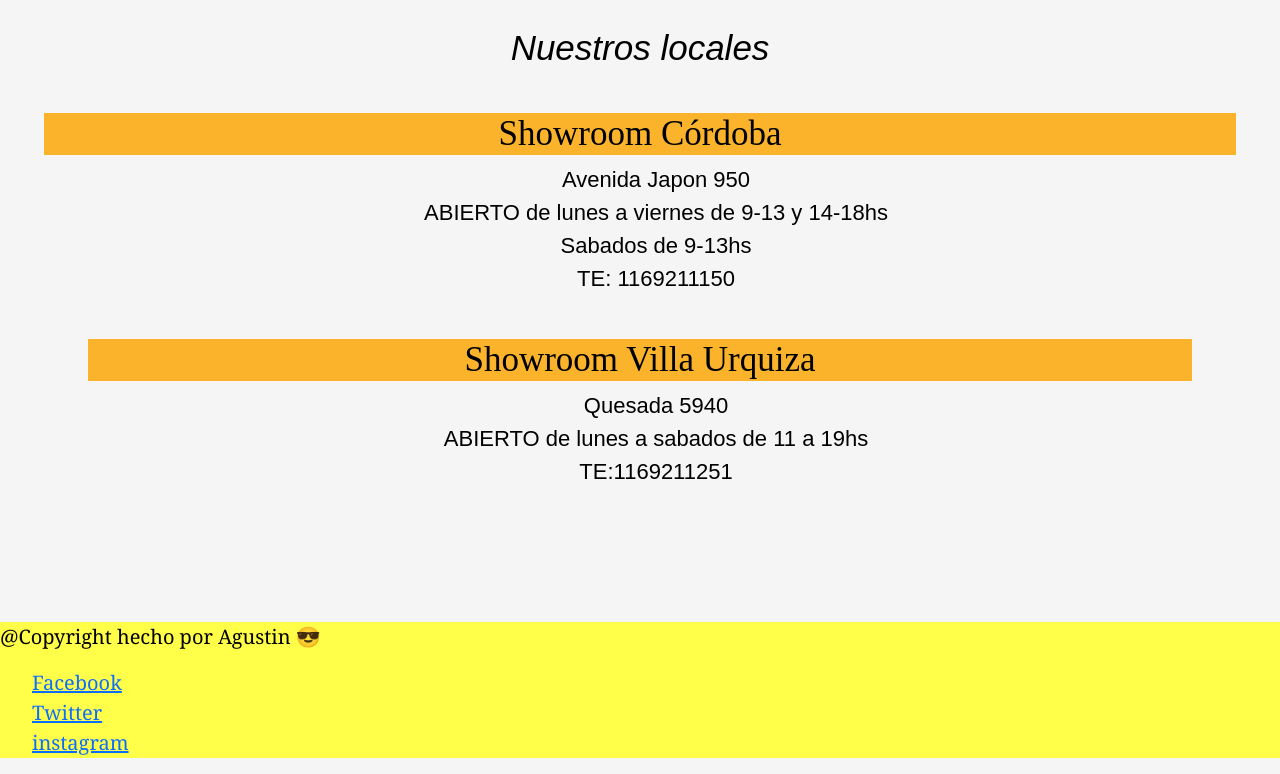
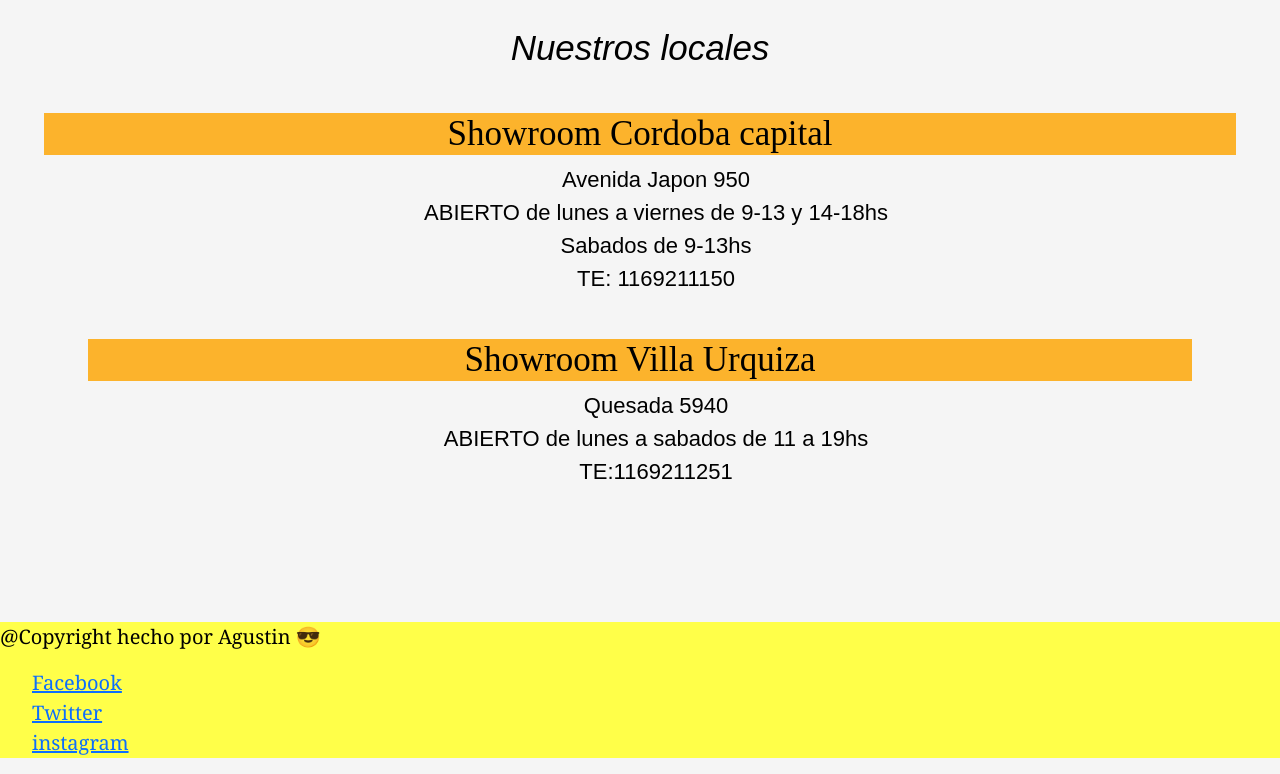
Before and after one commit to AgustinValdera/lcjsillas, a website: page index.html in a window 1280 px wide. Shown: the part 2305-3079 px from the top of the page. Drawn offline with nearby package versions, Linux system fonts and the light colour scheme.

Commit message:
modificacion index

```diff
--- a/index.html
+++ b/index.html
@@ -82,7 +82,7 @@
 <h5>Nuestros locales</h5>
 <div class="contenedor">
 <div class="item">
-    <h6>Showroom Córdoba</h6>
+    <h6>Showroom Cordoba capital</h6>
     <ul>
         <li class="">Avenida Japon 950</li>
         <li class="">ABIERTO de lunes a viernes de 9-13 y 14-18hs</li>
```
